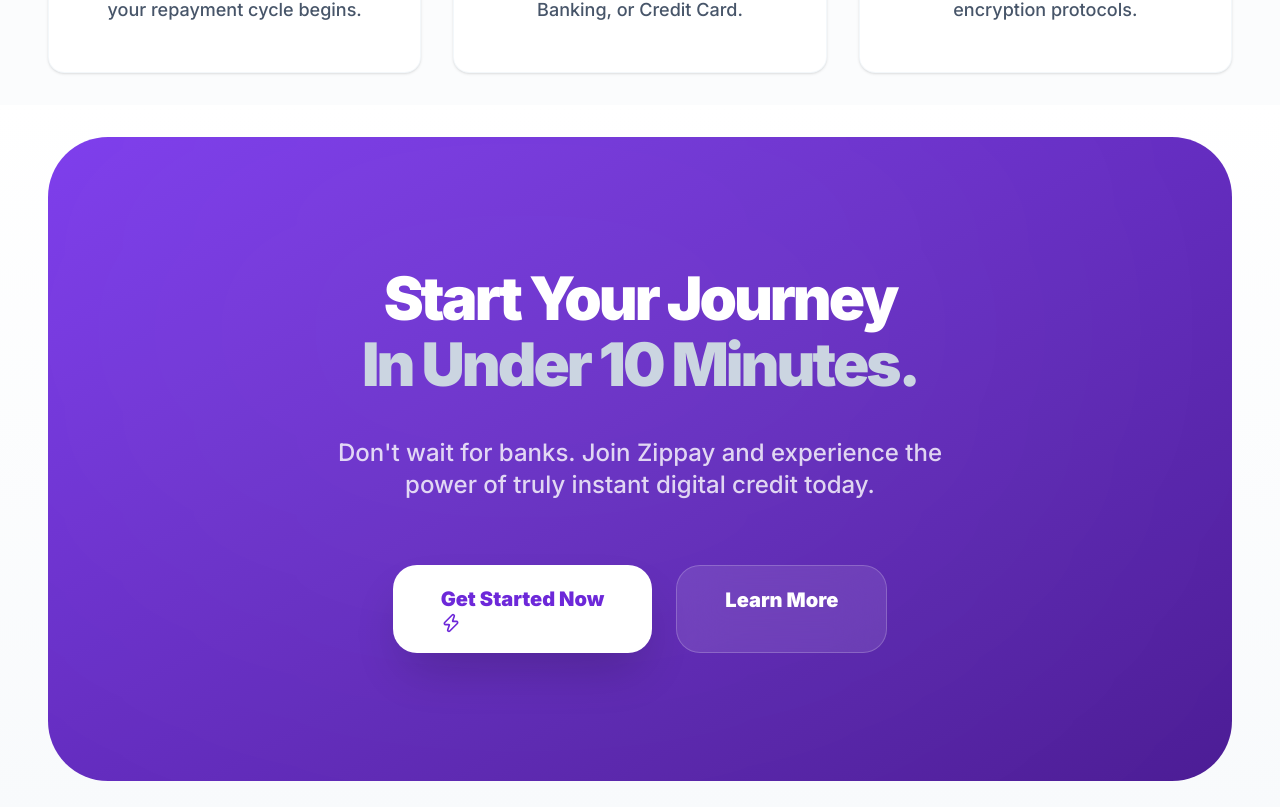
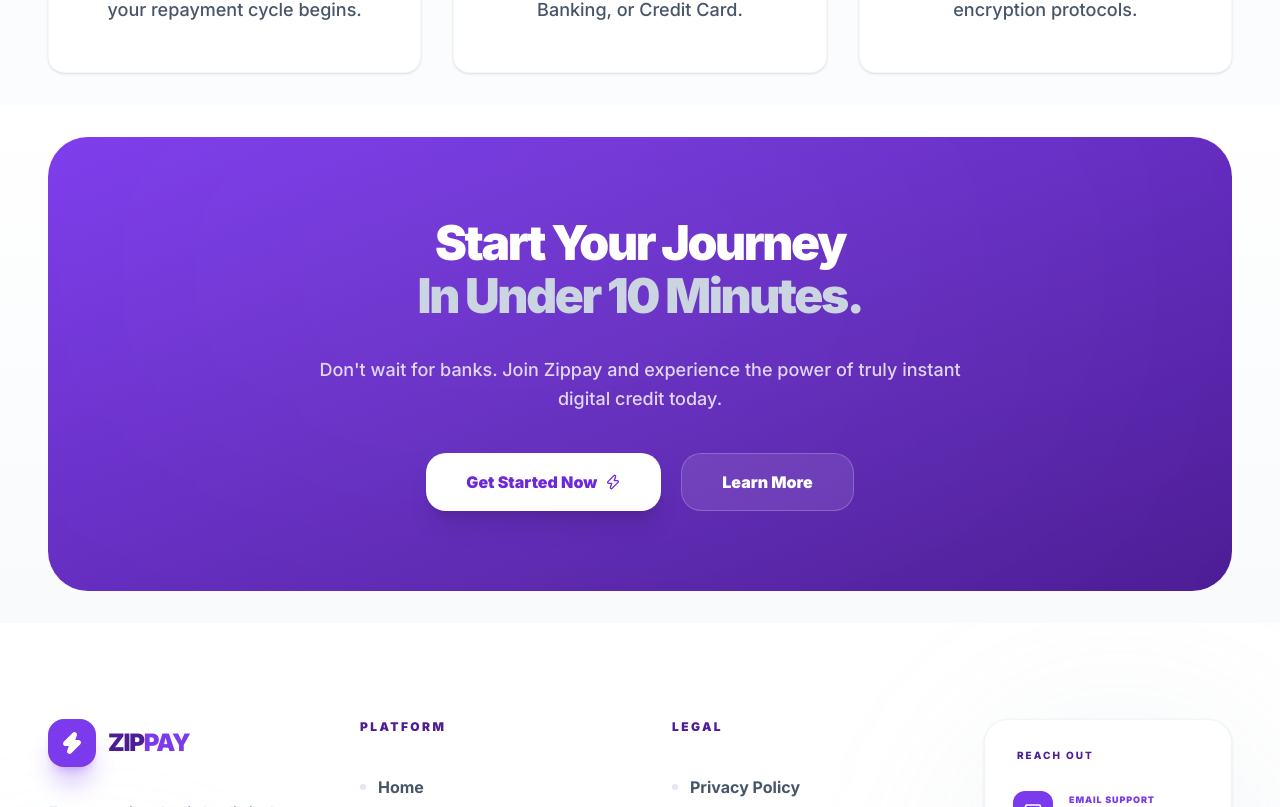
Before and after one commit to simmitiwari770-beep/zippay, a React (Vite) app: page /how-it-works in a window 1280 px wide. Shown: the part 2773-3580 px from the top of the page. Built offline with nearby package versions, Linux system fonts and the light colour scheme.

Commit message:
UI: Reduce height, padding, and button sizes for How It Works CTA section

```diff
--- a/src/pages/HowItWorks.jsx
+++ b/src/pages/HowItWorks.jsx
@@ -203,25 +203,25 @@
       <SectionWrapper>
         <div
           ref={ctaRef}
-          className="fade-up relative overflow-hidden rounded-[60px] bg-gradient-to-br from-primary-600 to-primary-900 p-16 md:p-32 text-center text-white"
+          className="fade-up relative overflow-hidden rounded-[40px] bg-gradient-to-br from-primary-600 to-primary-900 p-12 md:p-20 text-center text-white"
         >
           <div className="hero-glow !bg-white/5" />
 
           <div className="max-w-4xl mx-auto relative z-10">
-            <h2 className="text-4xl md:text-6xl font-black mb-10 leading-[1.1] tracking-tighter">
+            <h2 className="text-3xl md:text-5xl font-black mb-8 leading-[1.1] tracking-tighter">
               Start Your Journey <br />
               <span className="text-primary-300">In Under 10 Minutes.</span>
             </h2>
-            <p className="text-xl md:text-2xl text-white/80 mb-16 max-w-2xl mx-auto font-medium">
+            <p className="text-lg text-white/80 mb-10 max-w-2xl mx-auto font-medium leading-relaxed">
               Don't wait for banks. Join Zippay and experience the
               power of truly instant digital credit today.
             </p>
-            <div className="flex flex-col sm:flex-row gap-6 justify-center">
-              <Link to="/contact" className="px-12 py-5 bg-white text-primary-700 rounded-3xl font-black text-xl hover:scale-110 active:scale-95 transition-all shadow-2xl shadow-black/20">
+            <div className="flex flex-col sm:flex-row gap-5 justify-center">
+              <Link to="/contact" className="px-10 py-4 bg-white text-primary-700 rounded-[1.25rem] font-black text-base hover:scale-105 active:scale-95 transition-all shadow-xl shadow-black/10 flex items-center justify-center gap-2">
                 Get Started Now
-                <Zap className="w-5 h-5" />
+                <Zap className="w-4 h-4" />
               </Link>
-              <Link to="/about" className="px-12 py-5 bg-white/10 backdrop-blur-xl border border-white/20 rounded-3xl font-black text-xl hover:bg-white/20 transition-all">
+              <Link to="/about" className="px-10 py-4 bg-white/10 backdrop-blur-xl border border-white/20 rounded-[1.25rem] font-black text-base hover:bg-white/20 transition-all flex items-center justify-center">
                 Learn More
               </Link>
             </div>
```
